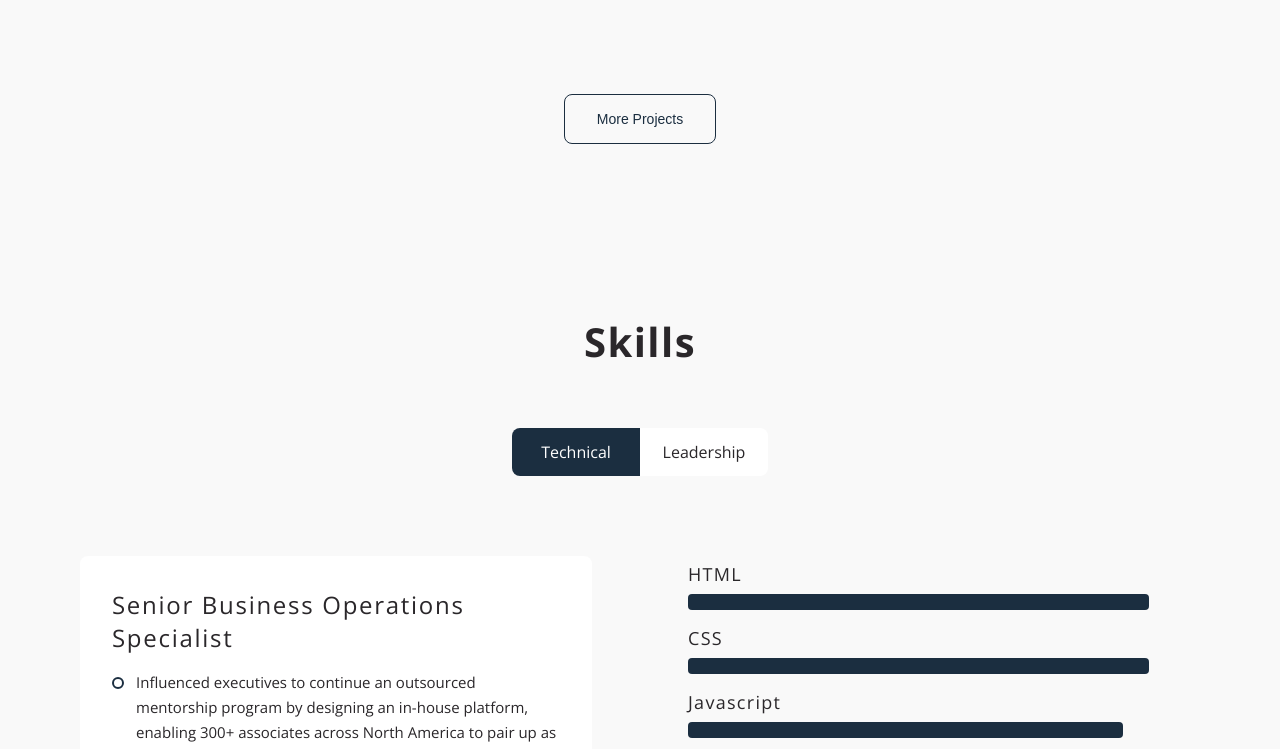
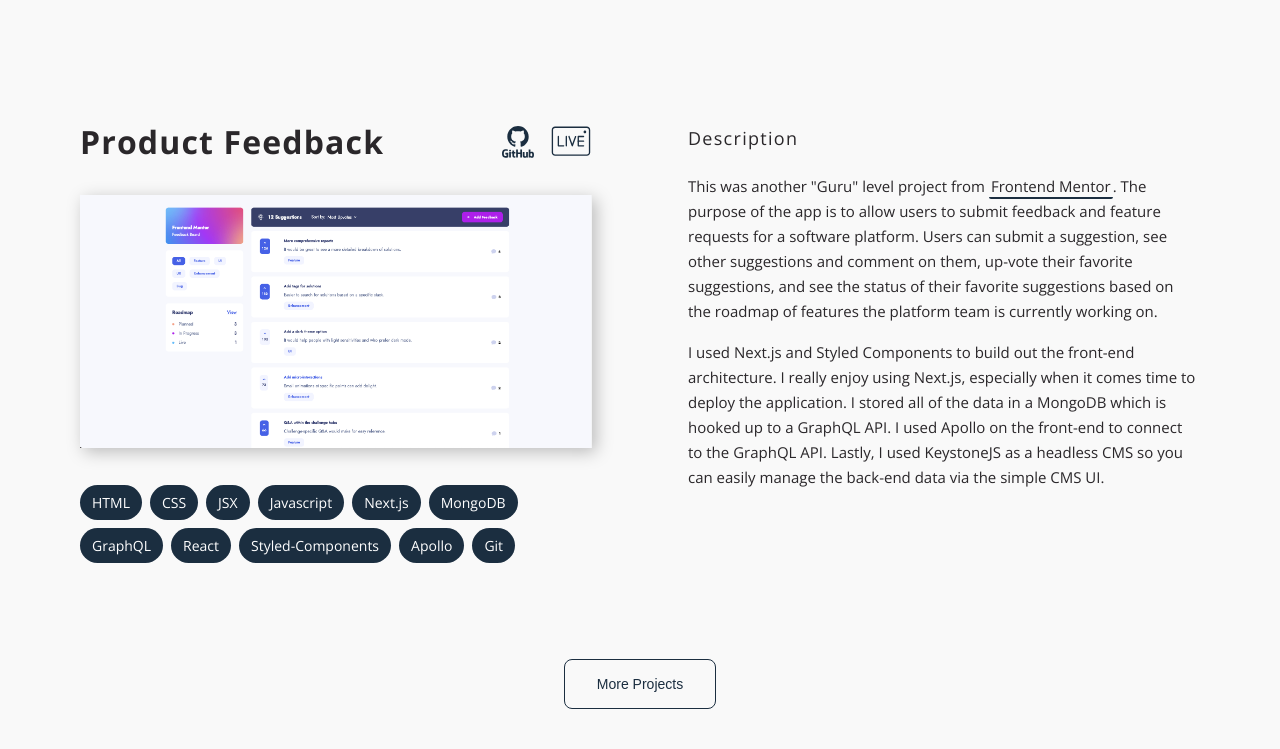
Before and after one commit to jljakin2/portfolio, a React (Create React App) app: page / in a window 1280 px wide. Shown: the part 2052-2801 px from the top of the page. Built offline with nearby package versions, Linux system fonts and the light colour scheme; no server answers.

Commit message:
added product feedback app

```diff
--- a/src/data/data.js
+++ b/src/data/data.js
@@ -1,6 +1,7 @@
 // Main projects imports
 import mentorMatch from "../assets/mentorMatch.png";
 import audiophile from "../assets/audiophile.png";
+import productFeedback from "../assets/product_feedback.png";
 
 // More projects imports
 import clock from "../assets/screenshots/Clock.png";
@@ -72,6 +73,39 @@
       </div>,
       "I used the MERN stack to complete this project. React allowed me to build a scalable front-end experience for the user. I also used Redux to help with the state management. All elements were custom styled using Styled Components. I built the backend using Node.js, Express, and MongoDB. I also built a REST API  for the front-end and back-end to communicate.  I used Redux-Thunk to request data to feed into the global state so each React component can get access to it.",
       "Take a look around the store and if you see anything you like add it to the cart. Don’t worry…whatever you order is on the house 😃.",
+    ],
+  },
+  {
+    name: "Product Feedback",
+    screenshot: productFeedback,
+    github: "https://github.com/jljakin2/product-feedback-next",
+    live: "https://product-feedback-next.vercel.app/",
+    tags: [
+      "HTML",
+      "CSS",
+      "JSX",
+      "Javascript",
+      "Next.js",
+      "MongoDB",
+      "GraphQL",
+      "React",
+      "Styled-Components",
+      "Apollo",
+      "Git",
+    ],
+    description: [
+      <div>
+        This was another "Guru" level project from{" "}
+        <a href="https://www.frontendmentor.io" className="link">
+          Frontend Mentor
+        </a>
+        . The purpose of the app is to allow users to submit feedback and
+        feature requests for a software platform. Users can submit a suggestion,
+        see other suggestions and comment on them, up-vote their favorite
+        suggestions, and see the status of their favorite suggestions based on
+        the roadmap of features the platform team is currently working on.
+      </div>,
+      "I used Next.js and Styled Components to build out the front-end architecture. I really enjoy using Next.js, especially when it comes time to deploy the application. I stored all of the data in a MongoDB which is hooked up to a GraphQL API. I used Apollo on the front-end to connect to the GraphQL API. Lastly, I used KeystoneJS as a headless CMS so you can easily manage the back-end data via the simple CMS UI.",
     ],
   },
 ];
```
Also changed, not shown: src/assets/product_feedback.png (added).
